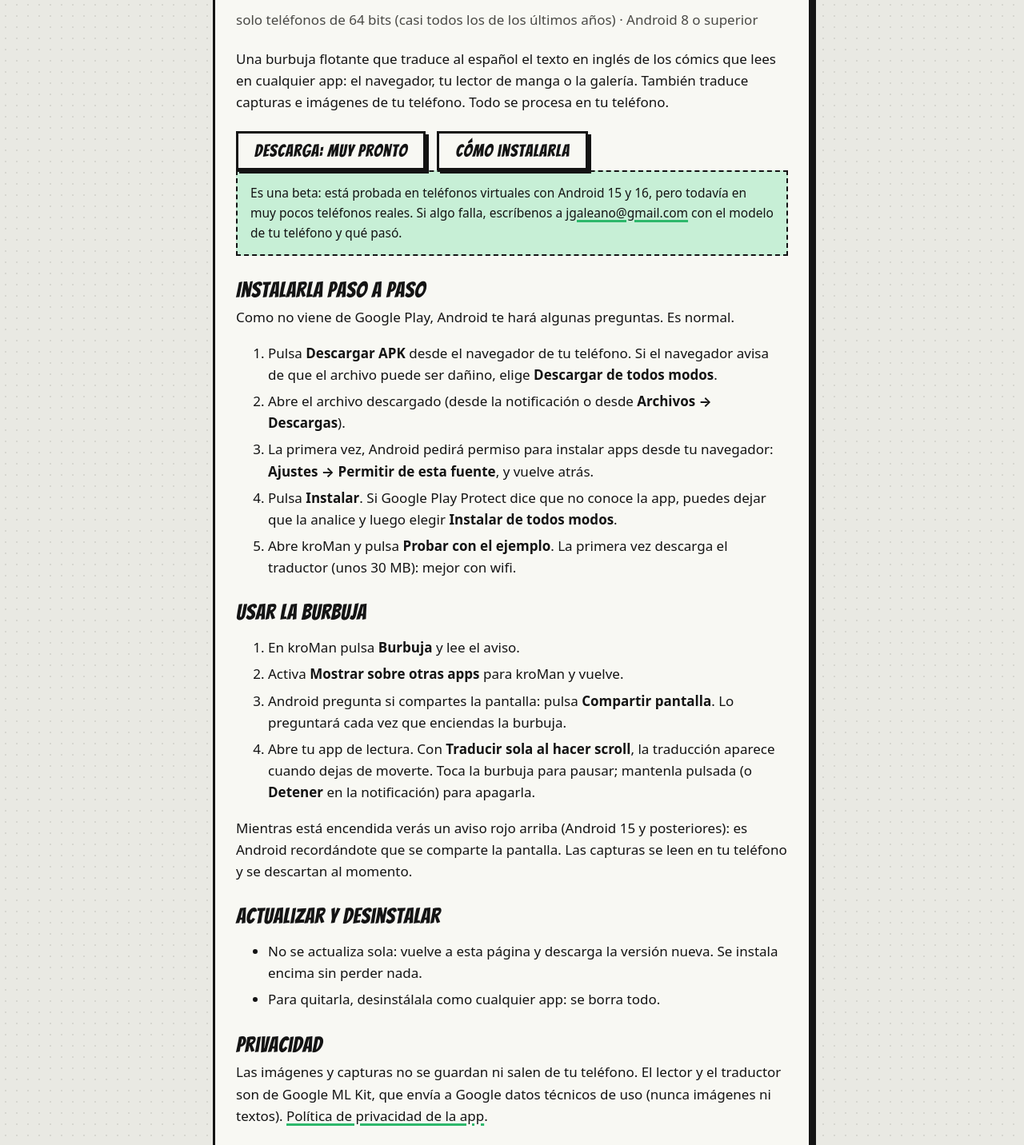
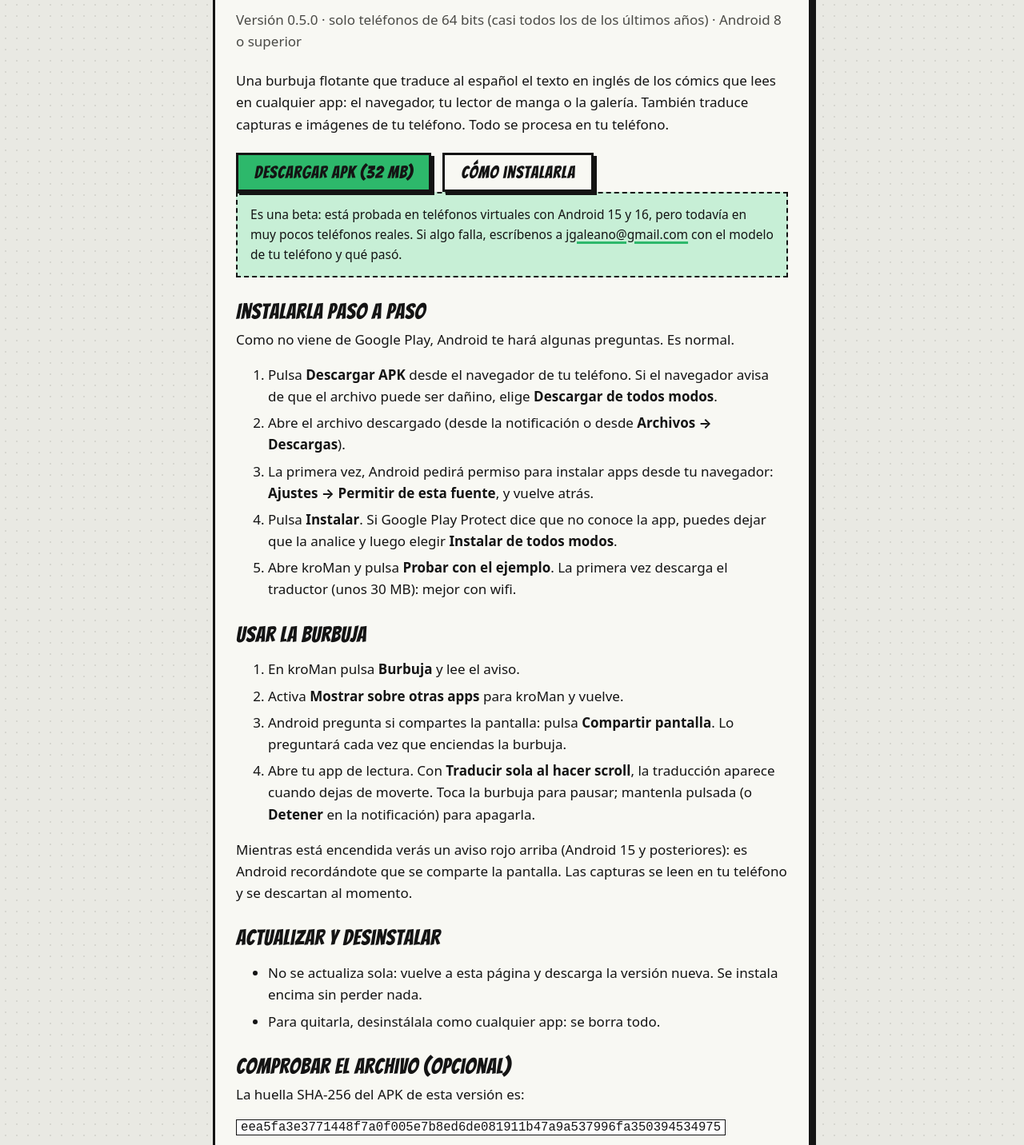
Before and after one commit to joseivangaleanorivas070-ux/joseivangaleanorivas070-ux.github.io, a plain HTML site: page android.html in a window 1280 px wide. Shown: the part 253-1685 px from the top of the page at 80% size. Drawn offline with Linux system fonts and the light colour scheme.

Commit message:
Descarga de kroMan para Android 0.5.0

```diff
--- a/android.html
+++ b/android.html
@@ -24,13 +24,12 @@
   <main class="panel doc">
     <span class="sfx" aria-hidden="true">¡Beta!</span>
     <h1>kroMan para Android</h1>
-    <p class="updated">solo teléfonos de 64 bits (casi todos los de los últimos años) · Android 8 o superior</p>
+    <p class="updated">Versión 0.5.0 · solo teléfonos de 64 bits (casi todos los de los últimos años) · Android 8 o superior</p>
 
     <p>Una burbuja flotante que traduce al español el texto en inglés de los cómics que lees en cualquier app: el navegador, tu lector de manga o la galería. También traduce capturas e imágenes de tu teléfono. Todo se procesa en tu teléfono.</p>
 
     <div class="actions">
-      <!-- DESCARGA: se activa al publicar el primer APK firmado -->
-      <span class="btn" aria-disabled="true">Descarga: muy pronto</span>
+      <a class="btn primary" href="https://github.com/joseivangaleanorivas070-ux/joseivangaleanorivas070-ux.github.io/releases/latest/download/kroman-android-arm64.apk">Descargar APK (32 MB)</a>
       <a class="btn" href="#instalar">Cómo instalarla</a>
     </div>
 
@@ -61,6 +60,11 @@
       <li>Para quitarla, desinstálala como cualquier app: se borra todo.</li>
     </ul>
 
+    <h2>Comprobar el archivo (opcional)</h2>
+    <p>La huella SHA-256 del APK de esta versión es:</p>
+    <p><code style="word-break:break-all">eea5fa3e3771448f7a0f005e7b8ed6de081911b47a9a537996fa350394534975</code></p>
+    <p>Si coincide con la del archivo que descargaste, es exactamente el que publicamos. En una computadora con Windows: <code>certutil -hashfile kroman-android-arm64.apk SHA256</code>.</p>
+
     <h2>Privacidad</h2>
     <p>Las imágenes y capturas no se guardan ni salen de tu teléfono. El lector y el traductor son de Google ML Kit, que envía a Google datos técnicos de uso (nunca imágenes ni textos). <a href="privacidad-android.html">Política de privacidad de la app</a>.</p>
   </main>
```
